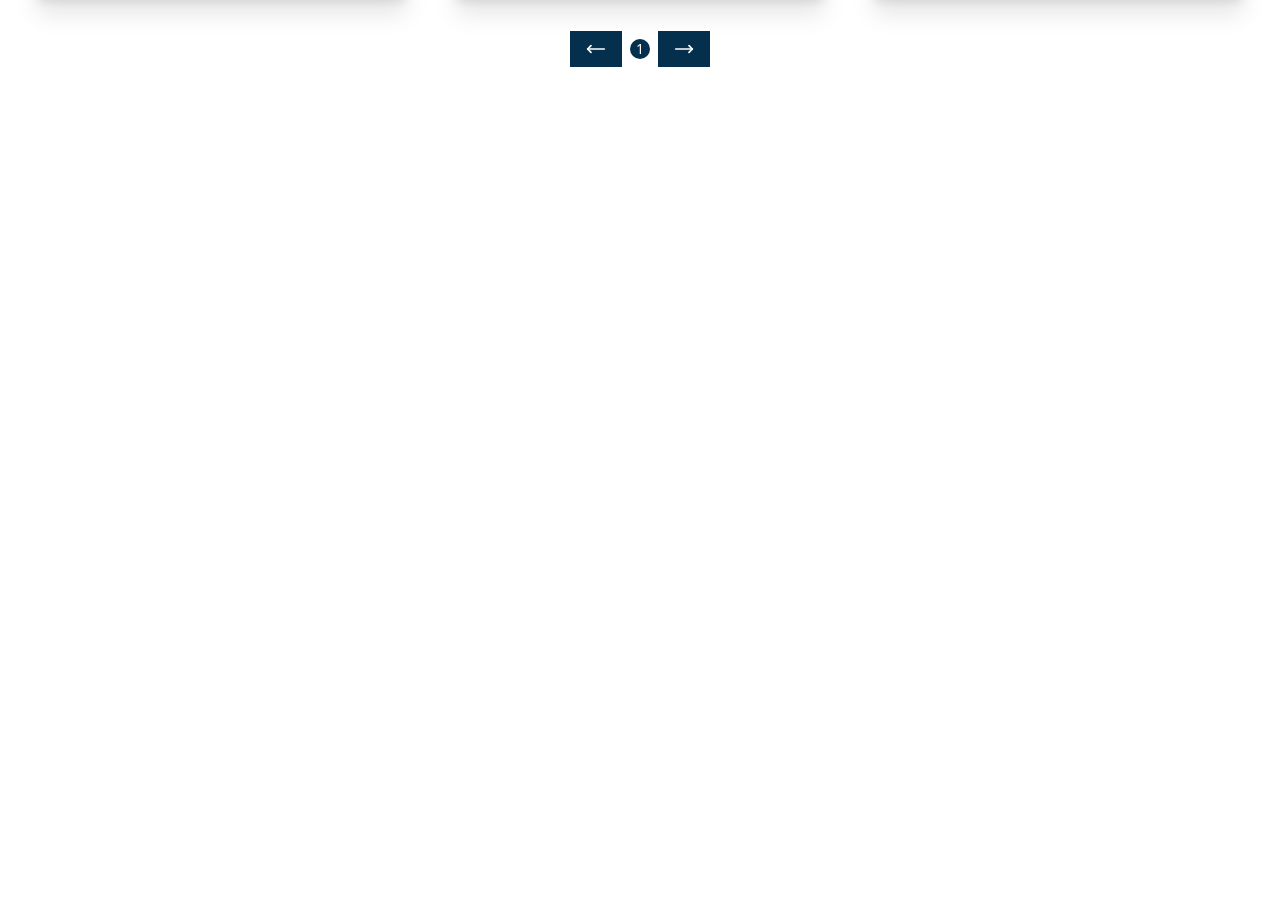
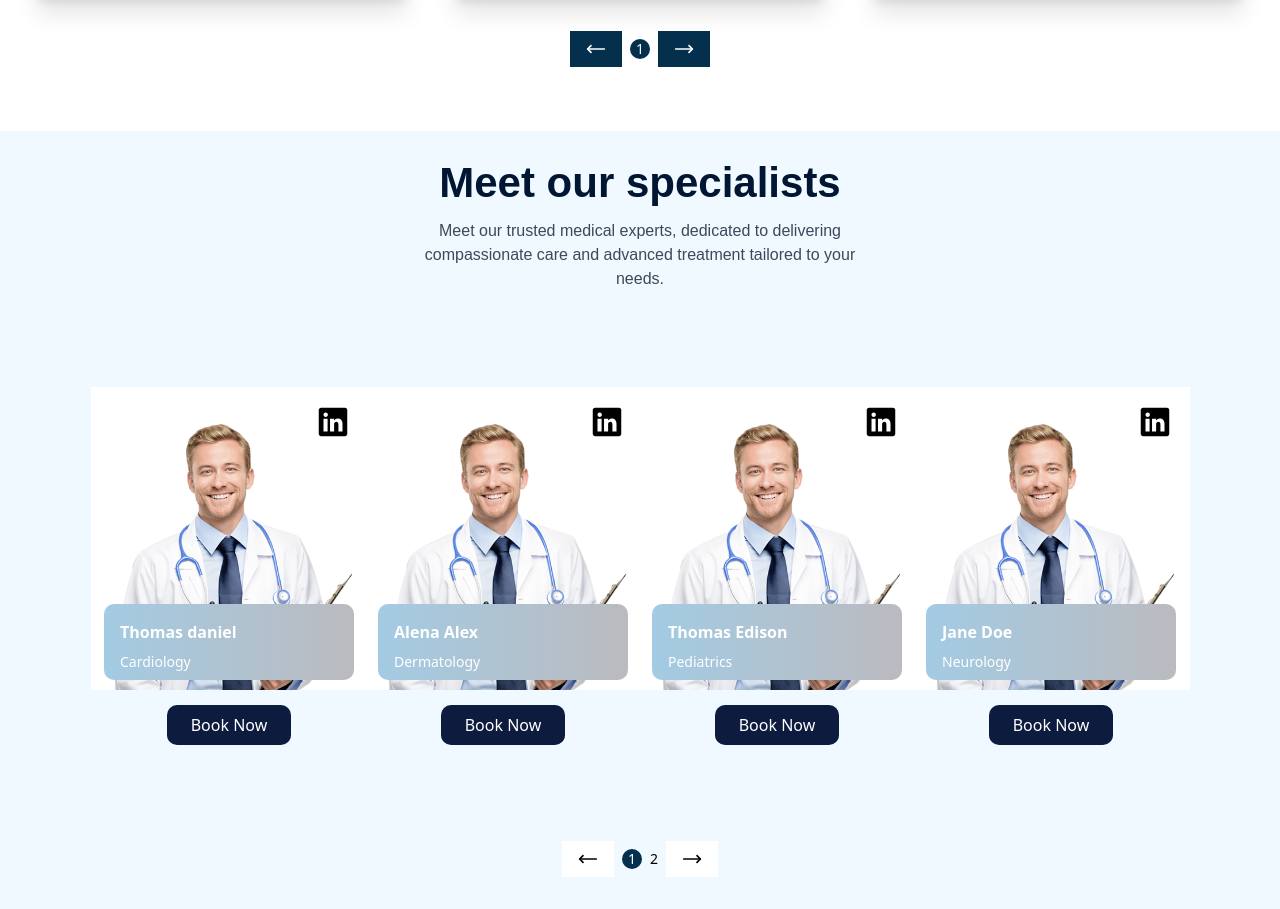
Before and after one commit to SwapnilS20/Dr4you-Website, a React (Vite) app in the folder Frontend/: page / in a window 1280 px wide. Shown: the part 6120-7029 px from the top of the page. Before the commit the page ends 6219 px from the top, so only its background shows below. Built offline with nearby package versions, Linux system fonts and the light colour scheme; a web font is replaced by a local one.

Commit message:
Add Specialist component with responsive pagination and update styles

```diff
--- a/Frontend/src/Pages/HomePage.jsx
+++ b/Frontend/src/Pages/HomePage.jsx
@@ -11,6 +11,7 @@ import Promise from '../components/Our Promise/Promise.jsx';
 import WhyChooseUs from '../components/WhyChooseUs/WhyChooseUs.jsx';
 import PlatformWorking from '../components/PlatformWorking/PlatformWorking.jsx';
 import Testimonials from '../components/Testimonials/testimonials.jsx';
+import Specialist from '../components/Specialist/Specialist.jsx';
 
 const HomePage = () => {
 
@@ -31,6 +32,7 @@ const HomePage = () => {
             <PlatformWorking />
             <WhyChooseUs/>
             <Testimonials/>
+            <Specialist/>
         </div>
     );
 }
--- a/Frontend/src/components/HeroSection/Hero.jsx
+++ b/Frontend/src/components/HeroSection/Hero.jsx
@@ -16,7 +16,7 @@ const Hero = () => {
 
   return (
     // Main Container
-    <div className=" flex flex-col lg:flex-row  h-full p-4 sm:p-10 md:p-5 lg:p-0 ">
+    <div className=" flex flex-col lg:flex-row  h-full p-4 sm:p-10 md:p-5 lg:p-0 4xl:px-64 ">
       {/* left side    */}
       <div className="flex flex-col gap-6 mt-4 sm:gap-10 lg:w-[50%] md:pl-[0px] lg:pl-[50px]  lg:mt-[120px] xl:mt-[120px]">
         {/* Tagline */}
--- /dev/null
+++ b/Frontend/src/components/Specialist/Specialist.jsx
@@ -0,0 +1,135 @@
+import React, { useState, useEffect } from "react";
+
+import ReactPaginate from "react-paginate";
+import { LuMoveLeft } from "react-icons/lu";
+import HeroImg from "../../assets/Images/HeroSectionMainImg.png";
+import SpecialistCard from "./SpecialistCard";
+
+const Specialist = () => {
+  const FeedbackData = [
+    {
+      id: 1,
+      name: "Thomas daniel",
+      img: HeroImg,
+      category: "Cardiology",
+      linkedinUrl: "https://www.linkedin.com/in/thomasdaniel",
+    },
+    {
+      id: 2,
+      name: "Alena Alex",
+      img: HeroImg,
+      category: "Dermatology",
+      linkedinUrl: "https://www.linkedin.com/in/alenaalex",
+    },
+    {
+      id: 3,
+      name: "Thomas Edison",
+      img: HeroImg,
+      category: "Pediatrics",
+      linkedinUrl: "https://www.linkedin.com/in/thomasedison",
+    },
+    {
+      id: 4,
+      name: "Jane Doe",
+      img: HeroImg,
+      category: "Neurology",
+      linkedinUrl: "https://www.linkedin.com/in/janedoe",
+    },
+    {
+      id: 5,
+      name: "John Smith",
+      img: HeroImg,
+      category: "Orthopedics",
+      linkedinUrl: "https://www.linkedin.com/in/johnsmith",
+    },
+    {
+      id: 6,
+      name: "Alice Johnson",
+      img: HeroImg,
+      category: "Gastroenterology",
+      linkedinUrl: "https://www.linkedin.com/in/alicejohnson",
+    },
+  ];
+
+  const [currentPage, setCurrentPage] = useState(0);
+  const [itemsPerPage, setItemsPerPage] = useState(3);
+
+  // Update items per page based on screen width
+  useEffect(() => {
+    const handleResize = () => {
+      const width = window.innerWidth;
+
+      switch (true) {
+        case width >= 1024: // large screens
+          setItemsPerPage(4);
+          break;
+        case width >= 768: // medium screens
+          setItemsPerPage(2);
+          break;
+        default: // small screens
+          setItemsPerPage(1);
+          break;
+      }
+    };
+
+    handleResize(); // initial call
+    window.addEventListener("resize", handleResize);
+    return () => window.removeEventListener("resize", handleResize);
+  }, []);
+
+  const offset = currentPage * itemsPerPage;
+  const currentItems = FeedbackData.slice(offset, offset + itemsPerPage);
+  const pageCount = Math.ceil(FeedbackData.length / itemsPerPage);
+
+  const handlePageClick = ({ selected }) => {
+    setCurrentPage(selected);
+  };
+
+  return (
+    <section className="  w-full ">
+      <div className="flex flex-col justify-center items-center gap-4 md:mt-8 bg-Primary-Blue-50 max-h-[850px] p-8">
+        <h2 className="font-manrope font-bold text-[42px] text-center text-[#011632]">
+          Meet our specialists
+        </h2>
+        <p className="font-manrope text-base max-w-[470px] text-center text-[#3C4959]">
+          Meet our trusted medical experts, dedicated to delivering
+          compassionate care and advanced treatment tailored to your needs.
+        </p>
+
+        {/* specialist Grid */}
+        <div className="grid grid-cols-1 md:grid-cols-2 xl:grid-cols-4 gap-x-10 lg:py-20 px-20 p-2 ">
+          {currentItems.map((data) => (
+            <SpecialistCard
+              key={data.id}
+              img={data.img}
+              name={data.name}
+              category={data.category}
+              linkedinUrl={data.linkedinUrl} // Pass the URL to the card
+            />
+          ))}
+        </div>
+
+        {/* Pagination */}
+        <ReactPaginate
+          previousLabel={
+            <LuMoveLeft className="rotate-0 text-primary-Blue-950 text-[20px]" />
+          }
+          nextLabel={
+            <LuMoveLeft className="rotate-180 text-primary-Blue-950 text-[20px]" />
+          }
+          pageCount={pageCount}
+          onPageChange={handlePageClick}
+          containerClassName="flex gap-2 items-center"
+          pageClassName="show text-sm " // hide page numbers
+          previousClassName="bg-Primary-Blue-950 px-4 py-2 bg-white "
+          nextClassName="bg-Primary-Blue-950 px-4 py-2 bg-white "
+          activeClassName=" w-5 h-5 flex justify-center items-center text-sm rounded-full bg-Primary-Blue-950 text-white"
+          marginPagesDisplayed={2}
+          pageRangeDisplayed={1}
+        />
+      </div>
+    </section>
+  );
+};
+
+export default Specialist;
--- /dev/null
+++ b/Frontend/src/components/Specialist/SpecialistCard.jsx
@@ -0,0 +1,34 @@
+import React from "react";
+import { IoLogoLinkedin } from "react-icons/io";
+// Make sure this path is correct
+
+const SpecialistCard = ({ img, name, category, LinkedinUrl }) => {
+  return (
+    <div className="flex flex-col items-center justify-center gap-2">
+      <div className="relative w-[277px] h-[303px] flex flex-col items-center justify-end overflow-hidden bg-white">
+        {/* Doctor Image */}
+        <img src={img} alt="Doctor" className="object-cover w-full " />
+
+        {/* LinkedIn Icon */}
+        <div className="absolute top-4 right-4 ">
+          <IoLogoLinkedin className=" text-[38px]" />
+        </div>
+
+        {/* Name & Role Overlay */}
+        <div className="absolute bottom-[10px] w-[250px] bg-doctor-bg-gradient text-white px-4 py-2 rounded-[10px] backdrop-blur-sm">
+          <h3 className="text-[16px] font-semibold">{name}</h3>
+          <p className="text-sm ">{category}</p>
+        </div>
+
+        {/* Book Now Button */}
+      </div>
+      <div className=" bottom-4">
+        <button className="bg-[#0D1B3E] text-base text-white px-6 py-2 rounded-[10px] hover:bg-[#10224f] transition-all">
+          Book Now
+        </button>
+      </div>
+    </div>
+  );
+};
+
+export default SpecialistCard;
--- a/Frontend/src/components/Welcome Banner/WelcomeBanner.jsx
+++ b/Frontend/src/components/Welcome Banner/WelcomeBanner.jsx
@@ -8,9 +8,9 @@ function WelcomeBanner() {
       aria-labelledby="WelcomeBanner"
       className="p-2 md:p-10 mt-6 lg:mt-0  pt-0 min-h-[500px]"
     >
-      <div className=" bg-Primary-Blue-100 flex flex-col-reverse justify-center items-center gap-4 lg:flex-row min-h-[450px] rounded-xl p-4 md:p-10">
+      <div className=" bg-Primary-Blue-100 flex flex-col-reverse justify-center items-center gap-4 lg:flex-row min-h-[450px] rounded-xl p-4 md:p-10 4xl:px-64">
         {/* Left */}
-        <div className="lg:w-[50%] flex justify-start sm:ml-5 items-center">
+        <div className="lg:w-[50%] flex justify-start 2xl:justify-center sm:ml-5 items-center">
           <div className="   sm:bg-Primary-Blue-400  rounded-[3%]">
             <div className=" sm:relative top-7 right-7 ">
               <img src={img} alt="" />
--- a/Frontend/src/index.css
+++ b/Frontend/src/index.css
@@ -8,6 +8,8 @@
   --bg-gradient: linear-gradient(to bottom , #E6F6FE, #ffffff);
   --text-gradient: linear-gradient(to bottom right , #0179B4, #88D8FF);
   --border-gradient: linear-gradient(to bottom right , #1376F8, #25B4F8);
+  --doctor-gradient: linear-gradient(to  right , #A3CBE3,   #c7b2ad 150%);
+
 
   --story-border-gradient: linear-gradient(to bottom right, #C5ECFF 0%, #99DDFF 100%);
 
--- a/Frontend/tailwind.config.js
+++ b/Frontend/tailwind.config.js
@@ -9,6 +9,8 @@ export default {
       screens: {
 
         'xs': {'max': '375px'},
+        '4xl': {'min': '2560px'},
+
       },
       colors: {
         'Primary-Blue-50':'#EFF9FF',
@@ -44,6 +46,8 @@ export default {
         'story-bg-gradient': 'var( --story-bg-gradient)',
         'story-border-gradient': 'var( --story-border-gradient)',
         'story-bg-left-gradient': 'var( --story-bg-left-gradient)',
+        'doctor-bg-gradient': 'var( --doctor-gradient)',
+
 
     },
     fontFamily: {
```
